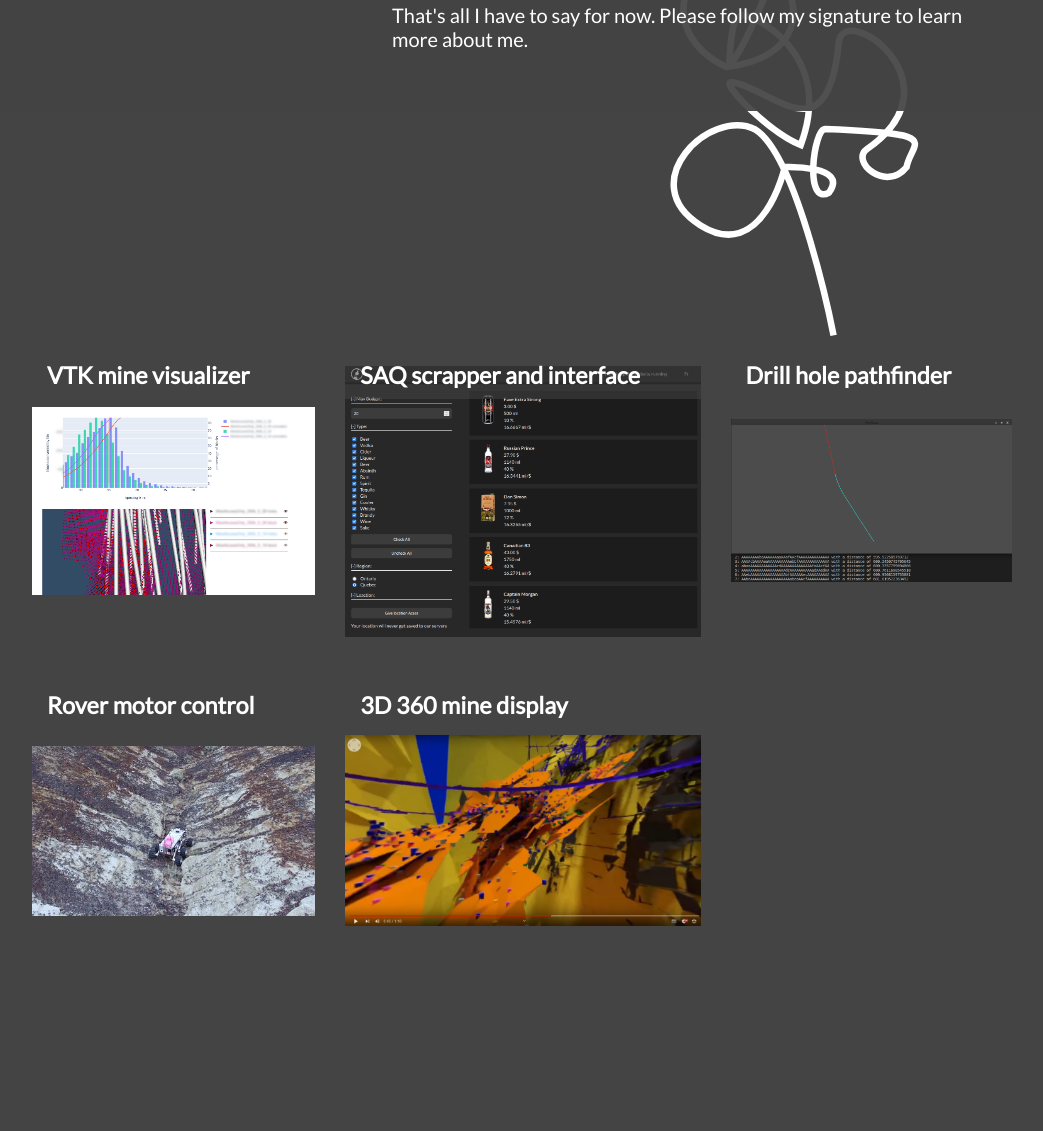
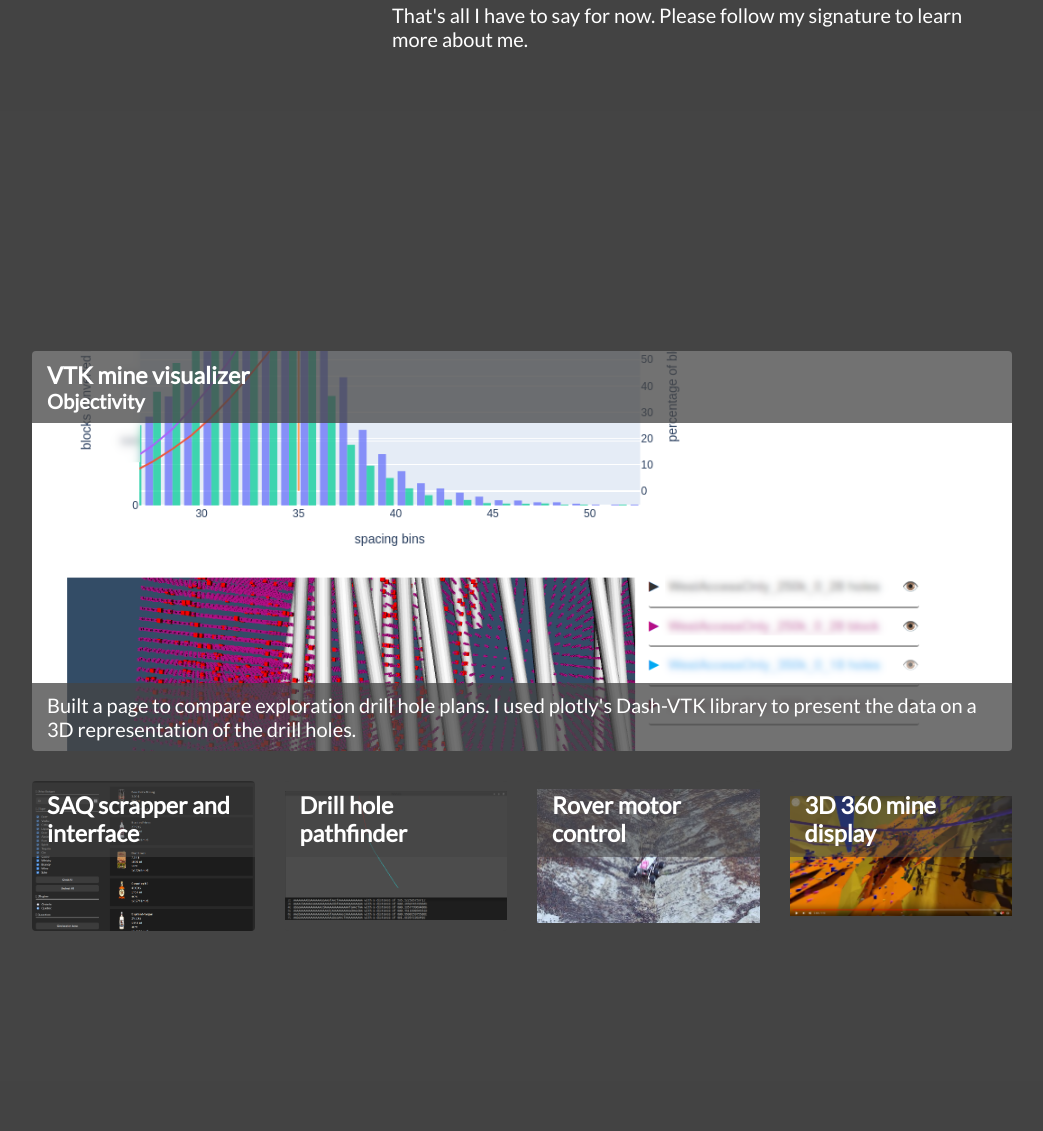
Before and after one commit to Houjio/Portfolio-Website, a Flask app: template services/frontend/templates/index.html in a window 1280 px wide. Shown: the part 1086-2217 px from the top of the page, without its empty margins (118-1161 px from the left). After the commit the page ends 2017 px from the top, so only its background shows below. Run offline with Flask 2, Linux system fonts and the light colour scheme; the template is opened without the code that fills it, so the values that code supplies are empty; some libraries are stand-ins or nearby versions.

Commit message:
Added automatic signing

```diff
--- a/services/frontend/app.py
+++ b/services/frontend/app.py
@@ -63,10 +63,5 @@ def coverletter():
     return render_template("coverletter.html", **resp)
 
 
-@app.route('/tester')
-def tester():
-    return render_template("tester.html")
-
-
 if __name__ == '__main__':
     app.run()
--- a/services/frontend/static/splash.css
+++ b/services/frontend/static/splash.css
@@ -82,24 +82,27 @@ div.signatureWrapper svg path {
 div.signatureWrapper svg path.SD {
     stroke-dasharray: 1041;
     stroke-dashoffset: 1041;
-    animation: animateSignature 1.5s linear;
-    animation-delay: 2s;
+    animation: animateSignature 0.75s linear;
+    animation-delay: 1s;
     animation-fill-mode: forwards;
 }
 
 div.signatureWrapper svg path.asys {
     stroke-dasharray: 933;
     stroke-dashoffset: 933;
-    animation: animateSignature 4s ease;
-    animation-delay: 3.5s;
+    animation: animateSignature 2s ease;
+    animation-delay: 1.75s;
     animation-fill-mode: forwards;
 }
 
 div.signatureWrapper svg path#signatureExtention {
     stroke-dasharray: 416;
     stroke-dashoffset: 416;
-    /* transform: scaleY(0.4) translateY(120px); */
-    animation: animateSignature 1s ease;
+}
+
+div.signatureWrapper svg path#bike {
+    stroke-dasharray: 1217;
+    stroke-dashoffset: 1217;
 }
 
 svg.animate {
@@ -168,26 +171,12 @@ div.projects {
     display: grid;
     gap: 1.5rem;
     z-index: 8;
-    grid-template-columns: auto auto auto;
+    grid-template-columns: repeat(4, 1fr);
     margin-bottom: 150px;
 }
 
-div.projects > label > input[name='selectedProject'] {
+div.projects input[name='selectedProject'] {
     display: none;
-}
-
-@media only screen and (max-width: 1000px),
-(orientation: portrait) and (max-width: 1400px) {
-    div.projects {
-        grid-template-columns: auto auto;
-    }
-}
-
-@media only screen and (max-width: 800px),
-(orientation: portrait) and (max-width: 1000px) {
-    div.projects {
-        grid-template-columns: auto;
-    }
 }
 
 div.projects div.projectCell {
@@ -195,17 +184,22 @@ div.projects div.projectCell {
     background-repeat: no-repeat;
     background-position: center;
     background-color: #444;
-    height: 300px;
+    height: 150px;
     opacity: 1;
     border-radius: 4px;
     cursor: pointer;
+    transition: background-size 0.5s;
+}
+
+div.projects div.projectCell label {
+    height: 100%;
+    cursor: inherit;
     display: flex;
     flex-direction: column;
     justify-content: space-between;
-    transition: background-size 0.5s;
 }
 
-div.projects div.projectCell h3.title {
+div.projects div.projectCell div.header {
     width: 100%;
     padding: 0.5rem 0.75rem;
     box-sizing: border-box;
@@ -217,30 +211,41 @@ div.projects div.projectCell:hover {
     background-size: 105% auto;
 }
 
-div.projects div.projectCell:hover h3.title {
+div.projects div.projectCell:hover div.header {
     background-color: #444444c0;
 }
 
-div.projectCell div.context {
+div.projectCell p.description,
+div.projectCell div.header h4 {
     display: none;
     width: 100%;
-    padding: 0.5rem 0.75rem;
     box-sizing: border-box;
 }
 
-div.projects input[name='selectedProject']:checked ~ div.projectCell div.context {
+div.projectCell p.description {
+    padding: 0.5rem 0.75rem;
+    background-color: #444444c0;
+}
+
+div.projects input[name='selectedProject']:checked + div.projectCell {
+    height: 400px;
+    cursor: default;
+    grid-area: 1 / 1 / 1 / 5;
+}
+
+div.projects input[name='selectedProject']:checked + div.projectCell div.header {
+    background-color: #444444c0;
+}
+
+div.projects input[name='selectedProject']:checked + div.projectCell:hover div.header {
+    background-color: #444444c0;
+}
+
+div.projects input[name='selectedProject']:checked + div.projectCell p.description,
+div.projects input[name='selectedProject']:checked + div.projectCell div.header h4 {
     display: block;
 }
 
-div.sources {
-    margin-top: 300px;
-    margin-bottom: 150px;
-    border-radius: 4px;
-    display: flex;
-    justify-content: center;
+div.projects input[name='selectedProject']:checked + div.projectCell:hover {
+    background-size: 100% auto;
 }
-
-div.sources div.modal {
-    padding: 2rem 4rem;
-    background-color: #444444ee;
-}
--- a/services/frontend/templates/index.html
+++ b/services/frontend/templates/index.html
@@ -3,9 +3,6 @@
 {% block head %}
 <link rel="stylesheet" href="/static/splash.css" />
 <script src="/static/jquery.fittext.js"></script>
-<script>
-    $("#welcome").fitText(3);
-</script>
 {% endblock %}
 
 {% block content %}
@@ -27,7 +24,7 @@
                 d="m195.25 210.29c-1.5122 55.208 41.175 206.55 41.938 136.73 2.9234-65.218-84.225 196.57-84.225 196.57"
                 fill="none" />
         </g>
-        <path
+        <path id="bike"
             d="m464.74 502.93c-23.533 64.074-35.32 83.819-39.408 81.724-45.107-23.104-21.347-68.029 3.6339-68.391 40.953 0.82877 61.029 59.756-0.91274 68.451 0.88702-26.619 3.6942-30.463 8.0937-31.522 4.3994-1.059 57.355 21.973 35.724 79.69-17.721-7.0209-48.603-36.914-43.033-38.528 23.579 1.7349 59.557 48.313 66.397-24.336 2.4753-26.29 76.053 24.452 17.459 65.281-10.782 7.5129 11.525 27.001 24.19 11.026 2.83-15.709 24.601-20.516-50.027-23.317-6.9753-0.26162-13.121 47.867 2.3842 39.071 12.664-17.023-27.118-15.71-27.118-15.71s-13.374 59.741-51.693 35.887c-41.738-25.982 5.5381-72.655 33.522-58.913 26.633 16.649 48.094 126.36 48.094 126.36"
             fill="none" />
     </svg>
@@ -50,79 +47,134 @@
 
     <div class="projects basewidth" id="projects">
 
+        <input type="radio" id="project1rad" name="selectedProject" checked />
+        <div class="projectCell" style="background-image: url('/static/images/project1.png');">
             <label for="project1rad">
-            <input type="radio" id="project1rad" name="selectedProject" />
-            <div class="projectCell" style="background-image: url('/static/images/project1.png');">
+                <div class="header">
                     <h3 class="title">VTK mine visualizer</h3>
-                <div class="context">
                     <h4 class="compagny">Objectivity</h4>
+                </div>
+
                 <p class="description">
                     Built a page to compare exploration drill hole plans.
                     I used plotly's Dash-VTK library to present the data
                     on a 3D representation of the drill holes.
                 </p>
+            </label>
         </div>
-            </div>
-        </label>
 
-        <label for="project2rad">
         <input type="radio" id="project2rad" name="selectedProject" />
         <div class="projectCell" style="background-image: url('/static/images/project2.png');">
+            <label for="project2rad">
+                <div class="header">
                     <h3 class="title">SAQ scrapper and interface</h3>
-                <div class="context">
                     <h4 class="compagny">Personal project</h4>
+                </div>
+
                 <p class="description">
                     Scrapped the SAQ website to copy their inventory to a mongo database.
                     Used react and fastapi to display the products and allow to sort them
                     by price per ml of ethanol. This project has been taken down as it encourages
                     binge drinking and goes against the saq's robot.txt.
                 </p>
+            </label>
         </div>
-            </div>
-        </label>
 
-        <label for="project3rad">
         <input type="radio" id="project3rad" name="selectedProject" />
         <div class="projectCell" style="background-image: url('/static/images/project3.png');">
+            <label for="project3rad">
+                <div class="header">
                     <h3 class="title">Drill hole pathfinder</h3>
-                <div class="context">
                     <h4 class="compagny">Objectivity</h4>
+                </div>
+
                 <p class="description">
                     Used a genetic algorithm to determine the best possible path to reroute an
                     already started horizontal directional drill hole to a new target.
                 </p>
+            </label>
         </div>
-            </div>
-        </label>
 
-        <label for="project4rad">
         <input type="radio" id="project4rad" name="selectedProject" />
         <div class="projectCell" style="background-image: url('/static/images/project4.png');">
+            <label for="project4rad">
+                <div class="header">
                     <h3 class="title">Rover motor control</h3>
-                    <div class="context">
                     <h4 class="compagny">Polyorbite Rover</h4>
+                </div>
+
                 <p class="description">
-                        Used ROS to control motors and set a kill switch of a rover for my universities competitve rover.
+                    Used ROS to control motors and set a kill switch of a rover for my universities competitve
+                    rover.
                 </p>
+            </label>
         </div>
-            </div>
-        </label>
 
-        <label for="project5rad">
         <input type="radio" id="project5rad" name="selectedProject" />
         <div class="projectCell" style="background-image: url('/static/images/project5.png');">
+            <label for="project5rad">
+                <div class="header">
                     <h3 class="title">3D 360 mine display</h3>
-                <div class="context">
-                    <h4 class="compagny">Kelly lake gold</h4>
+                    <h4 class="compagny">Kirkland lake gold</h4>
+                </div>
+
                 <p class="description">
                     Used blender to showcase a mines plan in a 360 video accesible through
                     Youtube.
                 </p>
+            </label>
         </div>
-            </div>
-        </label>
     </div>
 
 </div>
 
+
+<script>
+    var ext = document.getElementById('signatureExtention');
+    var bike = document.getElementById('bike');
+    var rules = [
+        {
+            "element": ext,
+            "speed": 0.75,
+            "length": ext.getTotalLength(),
+        },
+        {
+            "element": bike,
+            "speed": 2,
+            "length": bike.getTotalLength(),
+        }
+    ];
+
+    var SD = document.getElementsByClassName('SD')[0];
+    var asys = document.getElementsByClassName('asys')[0];
+    const originalLength = ext.getTotalLength();
+
+    document.addEventListener('scroll', () => {
+        var scrollPos = window.scrollY;
+        var complete = false;
+        document.documentElement.dataset.scroll = scrollPos;
+
+        for (var i in rules) {
+            var rule = rules[i];
+            if (complete) {
+                rule['element'].style.strokeDashoffset = rule['length'];
+                // Makes every element after the partially drawn one hidden
+            }
+            else if (rule['speed'] * scrollPos > rule['length']) {
+                rule['element'].style.strokeDashoffset = 0;
+                scrollPos = scrollPos - (rule['length'] / rule['speed']);
+                // Draws the entire element
+            } else {
+                rule['element'].style.strokeDashoffset = rule['length'] - (rule['speed'] * scrollPos);
+                complete = true;
+                // Draws the element up until the scroll point
+            }
+        }
+
+        SD.style.strokeDashoffset = 0;
+        asys.style.strokeDashoffset = 0;
+    });
+
+
+</script>
 {% endblock %}
--- a/services/frontend/templates/template.html
+++ b/services/frontend/templates/template.html
@@ -41,28 +41,7 @@
         </div>
     </div>
 
-    <div id="content">
-        {% block content %}{% endblock %}
-    </div>
-    <script>
-        var ext = document.getElementById('signatureExtention')
-        var SD = document.getElementsByClassName('SD')[0];
-        var asys = document.getElementsByClassName('asys')[0];
-        const originalLength = ext.getTotalLength();
-
-        document.addEventListener('scroll', () => {
-            var scrollPos = window.scrollY;
-            document.documentElement.dataset.scroll = scrollPos;
-            var newlength = originalLength - (scrollPos / 2);
-            if (newlength <= 0) { newlength = 0; }
-            ext.style.strokeDashoffset = originalLength - (scrollPos / 2);
-
-            SD.style.strokeDashoffset = 0;
-            asys.style.strokeDashoffset = 0;
-        });
-
-
-    </script>
+    {% block content %}{% endblock %}
     <!-- <script>
         const xhttp = new XMLHttpRequest();
         xhttp.onload = function() {
```
Also changed, not shown: services/frontend/templates/coverletter.html (+6 -1 lines), services/frontend/templates/cv.html (+6 -1 lines). Lines whose indentation alone changed are shown as unchanged.
